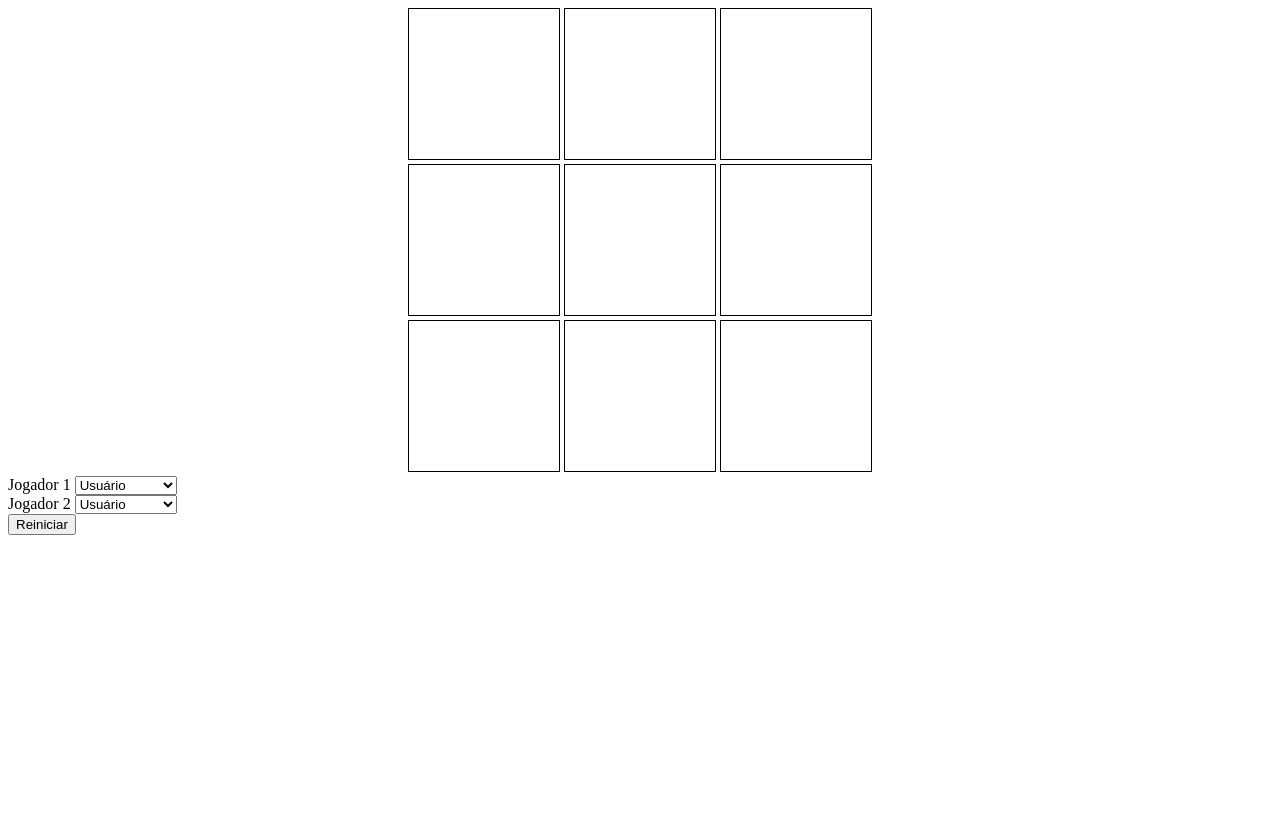
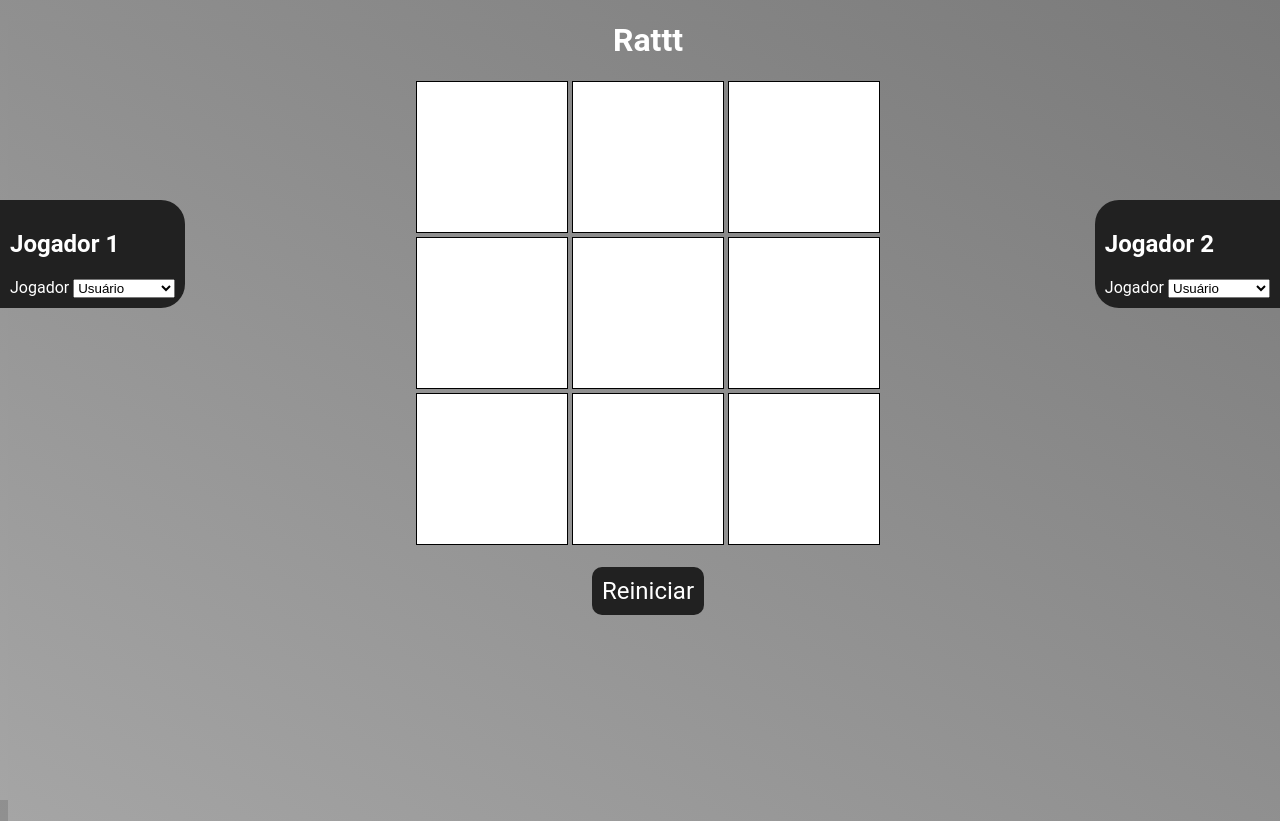
Before and after one commit to pmesq/rattt, a plain HTML site: page jogoDaVelha/index.html in a window 1280 px wide. Before the commit the page ends 800 px from the top, so only its background shows below. Drawn offline with nearby package versions, Linux system fonts and the light colour scheme.

Commit message:
Add files via upload

```diff
--- a/jogoDaVelha/index.html
+++ b/jogoDaVelha/index.html
@@ -6,6 +6,9 @@
 		<link rel="stylesheet" href="jogoDaVelha.css">
 	</head>
 	<body>
+		<header>
+			<h1>Rattt</h1>
+		</header>
 		<main>
 			<div class="linha">
 				<canvas class="casa"></canvas>
@@ -23,7 +26,9 @@
 				<canvas class="casa"></canvas>
 			</div>
 		</main>
-		<label>Jogador 1
+		<section id="jogador1">
+			<h2>Jogador 1</h2>
+			<label>Jogador
 				<select class="selectJogador">
 					<option value="usuario">Usuário</option>
 					<option value="aleatorio">Random Bot</option>
@@ -31,8 +36,11 @@
 					<option value="impossivel">Invincible Bot</option>
 				</select>
 			</label>
+		</section>
 		<br>
-		<label>Jogador 2
+		<section id="jogador2">
+			<h2>Jogador 2</h2>
+			<label>Jogador
 				<select class="selectJogador">
 					<option value="usuario">Usuário</option>
 					<option value="aleatorio">Random Bot</option>
@@ -40,7 +48,7 @@
 					<option value="impossivel">Invincible Bot</option>
 				</select>
 			</label>
-		<br>
+		</section>
 		<button type="button" id="botao-reiniciar">Reiniciar</button>
 		<script src="https://ajax.googleapis.com/ajax/libs/jquery/3.3.1/jquery.min.js"></script>
 		<script src="jogoDaVelha.js"></script>
--- a/jogoDaVelha/jogoDaVelha.css
+++ b/jogoDaVelha/jogoDaVelha.css
@@ -1,8 +1,56 @@
+html, body {
+	width: 100%;
+	height: 100%;
+	background-image: linear-gradient(to right top, #a5a5a5, #7a7a7a);
+}
+h1 {
+	text-align: center;
+	color: white;
+	font-family: 'Roboto', sans-serif;
+}
 .casa {
 	width: 150px;
 	height: 150px;
 	border: 1px solid black;
+	background-color: white;
+	background-size: cover;
+	cursor: pointer;
 }
 main {
 	text-align: center;
 }
+#jogador1 {
+	background-color: #212121;
+	border-top-right-radius: 24px;
+	border-bottom-right-radius: 24px;
+	padding: 10px;
+	position: absolute;
+	left: 0;
+	top: 200px;
+	color: white;
+	font-family: 'Roboto', sans-serif;
+}
+#jogador2 {
+	background-color: #212121;
+	border-top-left-radius: 24px;
+	border-bottom-left-radius: 24px;
+	padding: 10px;
+	position: absolute;
+	right: 0;
+	top: 200px;
+	color: white;
+	font-family: 'Roboto', sans-serif;
+}
+#botao-reiniciar {
+	display: block;
+	margin: auto;
+	color: white;
+	outline: none;
+	background-color: #212121;
+	padding: 10px;
+	border-width: 0;
+	border-radius: 10px;
+	font-family: 'Roboto', sans-serif;
+	font-size: 24px;
+	cursor: pointer;
+}
--- a/jogoDaVelha/jogoDaVelha.js
+++ b/jogoDaVelha/jogoDaVelha.js
@@ -3,8 +3,8 @@ for(let i = 0; i <= 8; i++)
 	tabuleiro[i] = 0;
 
 let jogadores = [{ tipo: 'n', simbolo: 'white'},
-				 { tipo: 'usuario', simbolo: 'blue' },
-				 { tipo: 'usuario', simbolo: 'red'}];
+				 { tipo: 'usuario', simbolo: 'imgs/x.png' },
+				 { tipo: 'usuario', simbolo: 'imgs/o.png' }];
 let vez = 1;
 let casasPreenchidas = 0;
 let timeout = null;
@@ -22,7 +22,9 @@ function reinicia() {
 
 function preencheCasa(i, jogador) {
 	tabuleiro[i] = jogador;
-	$('.casa:eq(' + i + ')').css('background-color', jogadores[jogador].simbolo);
+	$('.casa:eq(' + i + ')').css('background-image',
+		'url("' + jogadores[jogador].simbolo + '")');
+	$('.casa:eq(' + i + ')').css('cursor', jogador ? 'default' : 'pointer');
 	if(jogador) casasPreenchidas++;
 	//jogadas += jogador + ': ' + i + '\n';
 }
```
Also changed, not shown: jogoDaVelha/imgs/o.png (added), jogoDaVelha/imgs/x.png (added). Lines whose indentation alone changed are shown as unchanged.
